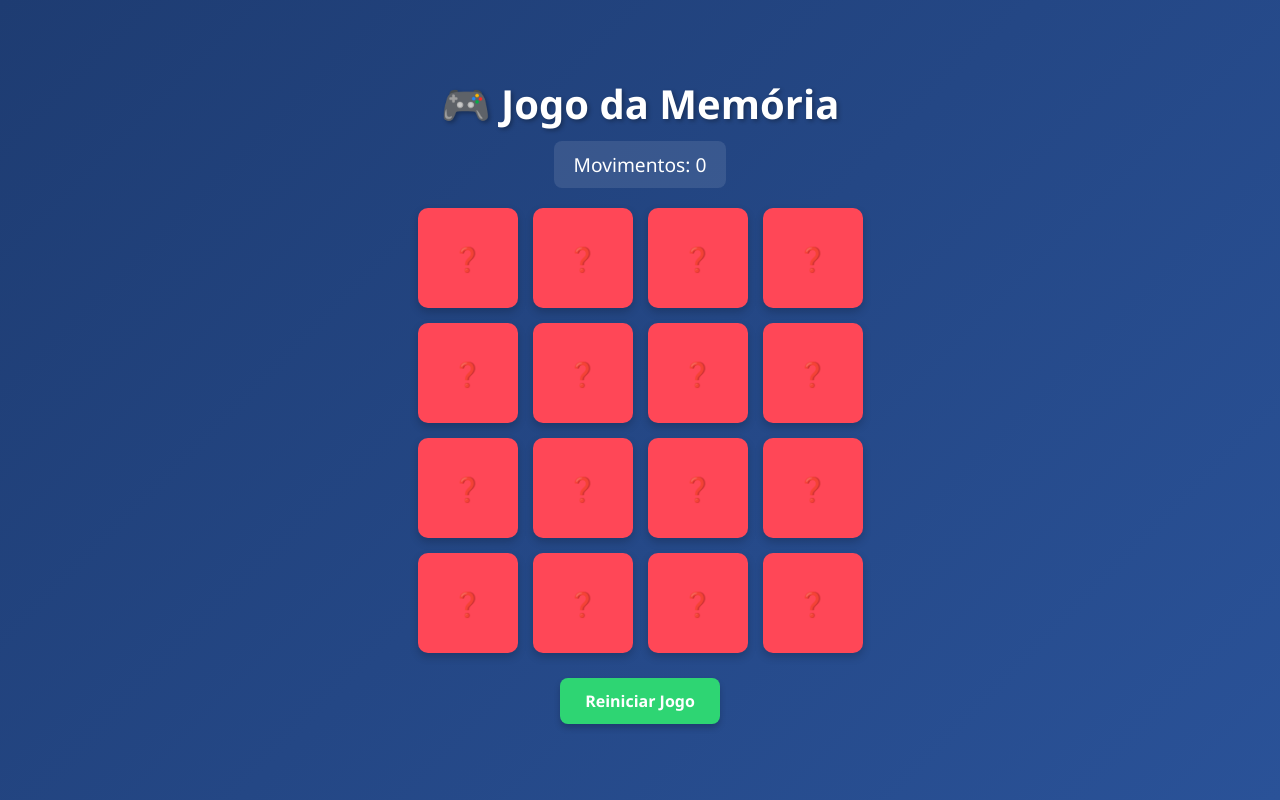
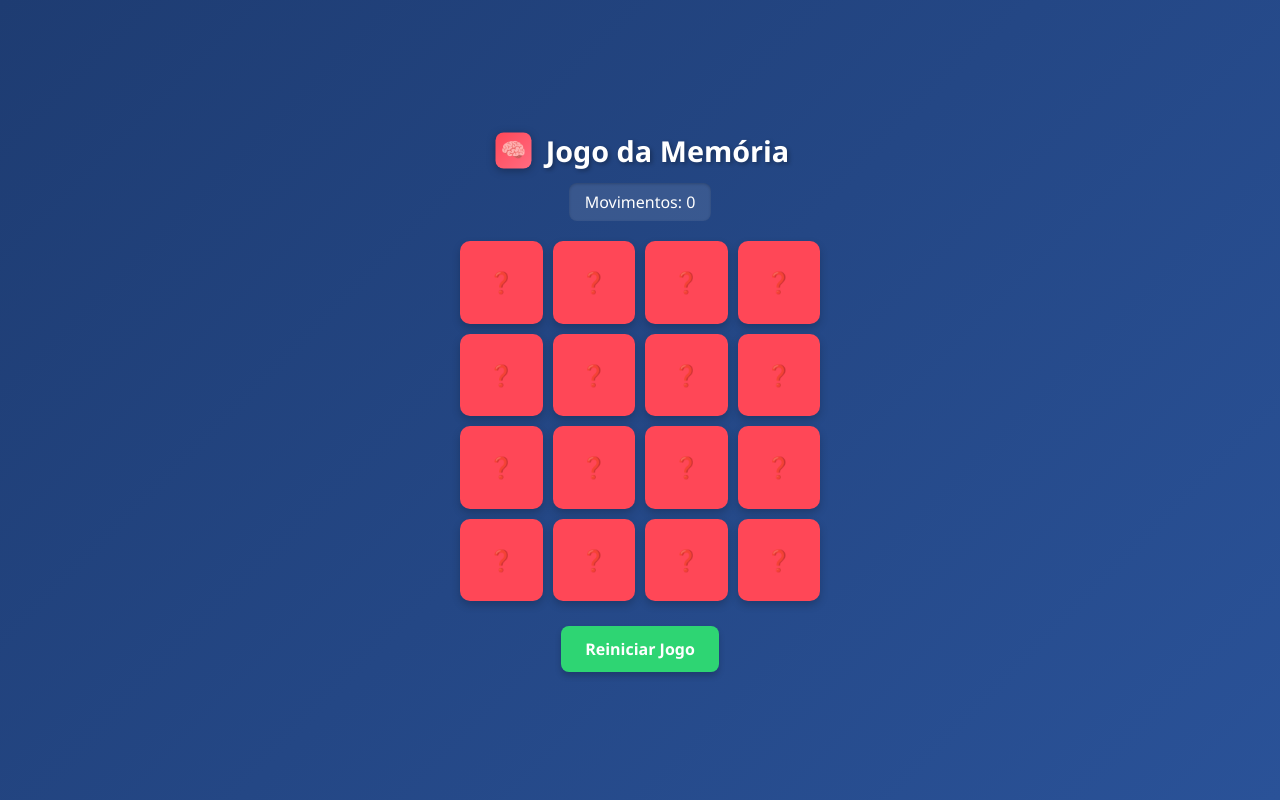
Before and after one commit to dcardeal87/jogo, a plain HTML site: page index.html in a window 1280 px wide. Drawn offline with Linux system fonts and the light colour scheme.

Commit message:
Atualizando o jogo para celular

```diff
--- a/index.html
+++ b/index.html
@@ -3,13 +3,14 @@
 <head>
     <meta charset="UTF-8">
     <meta name="viewport" content="width=device-width, initial-scale=1.0">
-    <title>Jogo da Memória</title>
+    <title>Jogo da Memória Mobile</title>
     <style>
         * {
             box-sizing: border-box;
             margin: 0;
             padding: 0;
             font-family: 'Segoe UI', Tahoma, Geneva, Verdana, sans-serif;
+            -webkit-tap-highlight-color: transparent;
         }
 
         body {
@@ -20,35 +21,51 @@
             align-items: center;
             justify-content: center;
             min-height: 100vh;
+            padding: 15px;
+        }
+
+        .logo-container {
+            display: flex;
+            align-items: center;
+            gap: 10px;
+            margin-bottom: 10px;
+        }
+
+        .logo-container svg {
+            width: 45px;
+            height: 45px;
+            filter: drop-shadow(0 2px 4px rgba(0,0,0,0.3));
         }
 
         h1 {
-            margin-bottom: 10px;
-            font-size: 2.5rem;
+            font-size: 1.8rem;
             text-shadow: 2px 2px 4px rgba(0,0,0,0.3);
+            text-align: center;
         }
 
         .score-board {
             margin-bottom: 20px;
-            font-size: 1.2rem;
+            font-size: 1rem;
             background: rgba(255, 255, 255, 0.1);
-            padding: 10px 20px;
+            padding: 8px 16px;
             border-radius: 8px;
+            box-shadow: inset 0 1px 3px rgba(0,0,0,0.2);
         }
 
         .game-container {
             display: grid;
-            grid-template-columns: repeat(4, 100px);
-            grid-gap: 15px;
+            grid-template-columns: repeat(4, 1fr);
+            grid-gap: 10px;
+            width: 100%;
+            max-width: 360px;
             perspective: 1000px;
         }
 
         .card {
-            width: 100px;
-            height: 100px;
+            aspect-ratio: 1 / 1;
             position: relative;
             transform-style: preserve-3d;
-            transition: transform 0.5s;
+            transition: transform 0.4s ease;
             cursor: pointer;
         }
 
@@ -64,9 +81,10 @@
             display: flex;
             align-items: center;
             justify-content: center;
-            font-size: 2.5rem;
+            font-size: 2rem;
             border-radius: 10px;
             box-shadow: 0 4px 8px rgba(0,0,0,0.2);
+            user-select: none;
         }
 
         .card-front {
@@ -78,12 +96,12 @@
         .card-back {
             background-color: #ff4757;
             color: white;
-            font-size: 1.5rem;
+            font-size: 1.3rem;
         }
 
         .restart-btn {
             margin-top: 25px;
-            padding: 12px 25px;
+            padding: 12px 24px;
             font-size: 1rem;
             font-weight: bold;
             color: #fff;
@@ -95,14 +113,28 @@
             transition: background 0.3s;
         }
 
-        .restart-btn:hover {
-            background-color: #26af5f;
+        .restart-btn:active {
+            transform: scale(0.96);
         }
     </style>
 </head>
 <body>
 
-    <h1>🎮 Jogo da Memória</h1>
+    <div class="logo-container">
+        <!-- Logo Vetorial Otimizada para Celular -->
+        <svg viewBox="0 0 100 100" xmlns="http://www.w3.org/2000/svg">
+            <defs>
+                <linearGradient id="logoGrad" x1="0%" y1="0%" x2="100%" y2="100%">
+                    <stop offset="0%" style="stop-color:#ff4757;stop-opacity:1" />
+                    <stop offset="100%" style="stop-color:#ff6b81;stop-opacity:1" />
+                </linearGradient>
+            </defs>
+            <rect x="10" y="10" width="80" height="80" rx="18" fill="url(#logoGrad)" />
+            <text x="50" y="65" font-size="45" text-anchor="middle" fill="#ffffff" font-weight="bold">🧠</text>
+        </svg>
+        <h1>Jogo da Memória</h1>
+    </div>
+
     <div class="score-board">Movimentos: <span id="moves">0</span></div>
 
     <div class="game-container" id="gameBoard"></div>
@@ -114,7 +146,6 @@
         const movesSpan = document.getElementById('moves');
 
         const emojis = ['🍎', '🍌', '🍇', '🍉', '🍓', '🍒', '🍍', '🥝'];
-        let cards = [];
         let hasFlippedCard = false;
         let lockBoard = false;
         let firstCard, secondCard;
@@ -131,7 +162,6 @@
             firstCard = null;
             secondCard = null;
 
-            // Duplica os emojis para formar os pares e embaralha
             const gameEmojis = [...emojis, ...emojis].sort(() => Math.random() - 0.5);
 
             gameEmojis.forEach(emoji => {
@@ -144,6 +174,7 @@
                     <div class="card-face card-back">❓</div>
                 `;
 
+                // Suporte otimizado para toque em celulares
                 card.addEventListener('click', flipCard);
                 board.appendChild(card);
             });
@@ -177,7 +208,7 @@
                 if (matches === emojis.length) {
                     setTimeout(() => {
                         alert(`Parabéns! Você venceu em ${moves} movimentos! 🎉`);
-                    }, 500);
+                    }, 400);
                 }
             } else {
                 unflipCards();
@@ -196,7 +227,7 @@
                 firstCard.classList.remove('flip');
                 secondCard.classList.remove('flip');
                 resetBoard();
-            }, 1000);
+            }, 800);
         }
 
         function resetBoard() {
@@ -204,7 +235,6 @@
             [firstCard, secondCard] = [null, null];
         }
 
-        // Inicia o jogo automaticamente ao carregar a página
         startGame();
     </script>
 </body>
```
